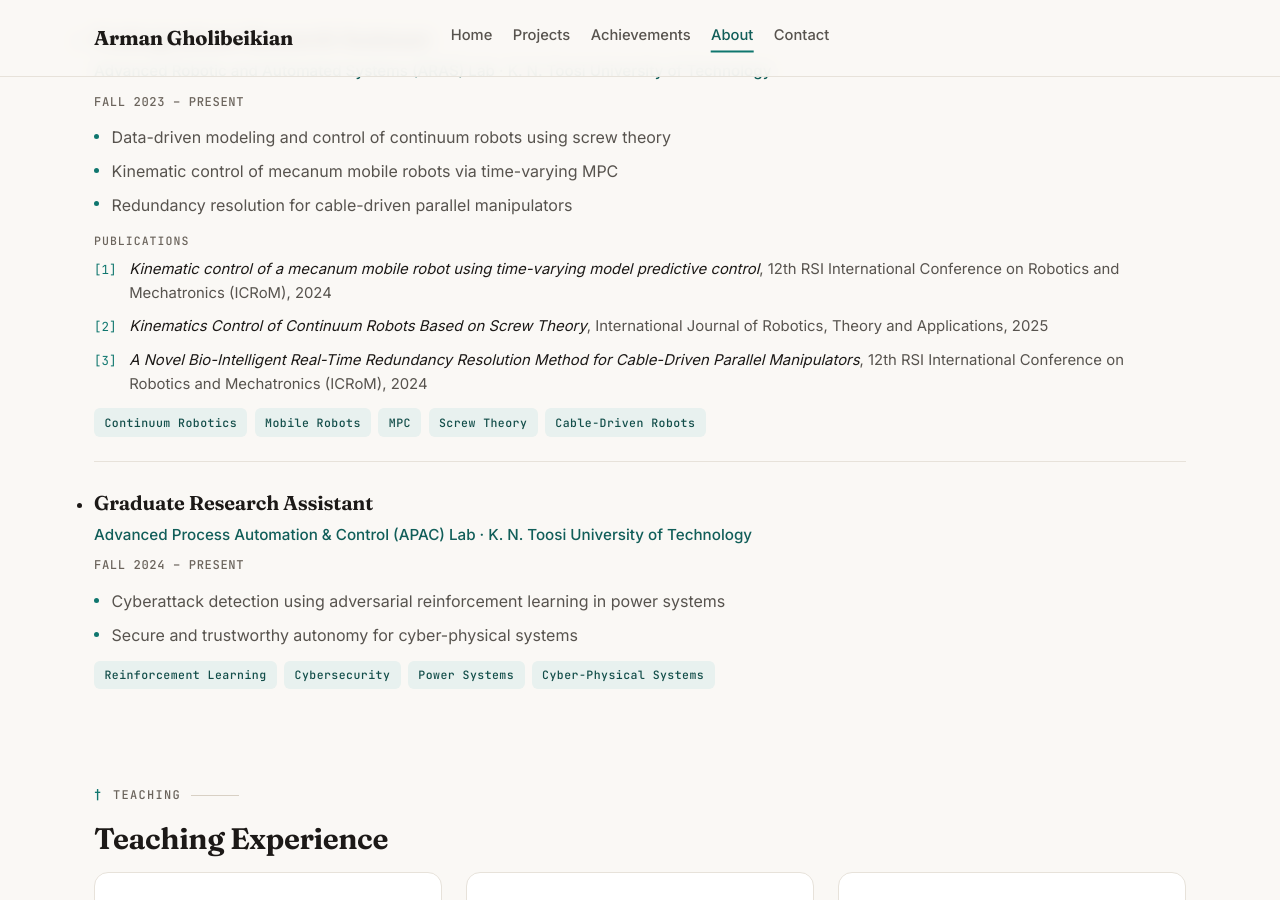
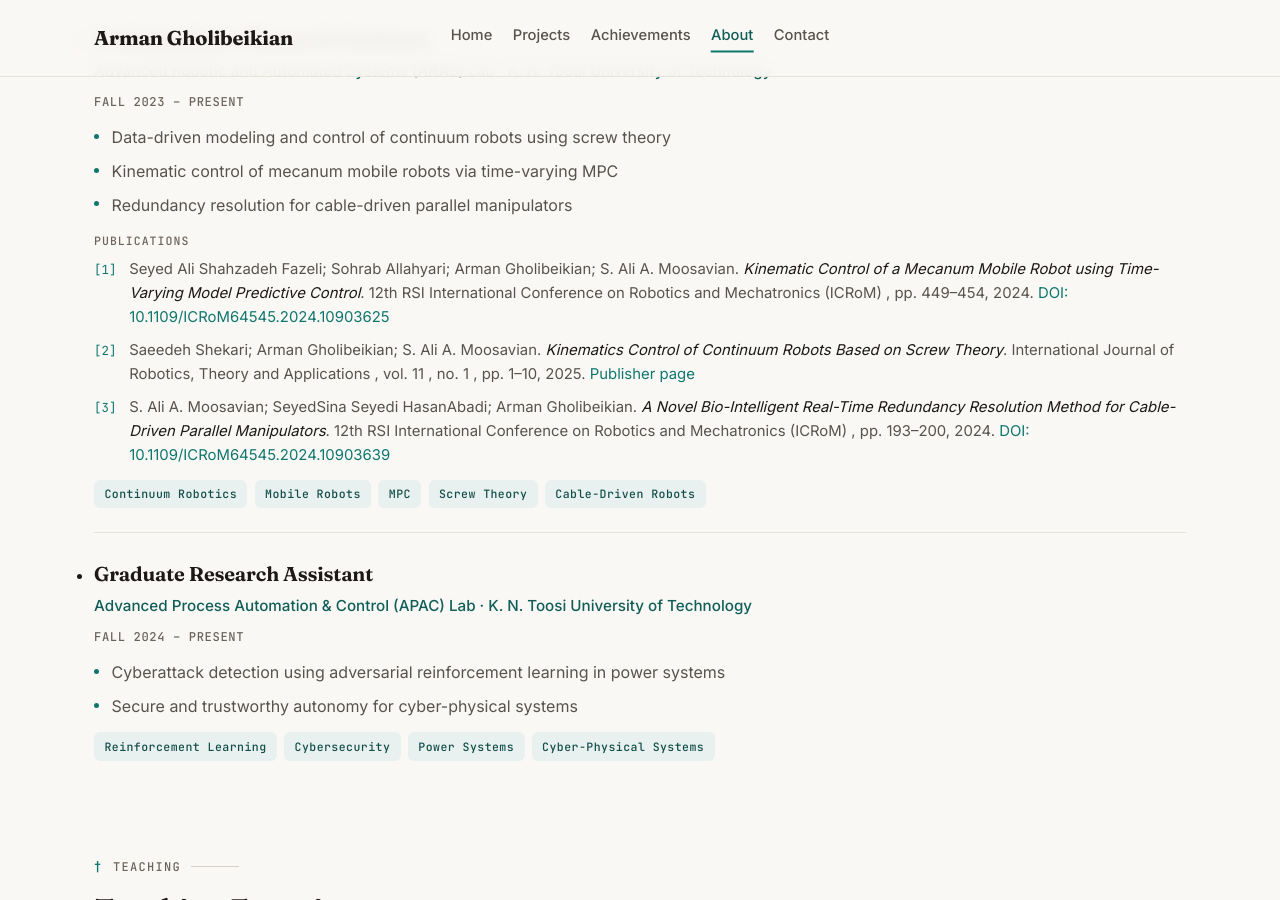
Before and after one commit to Armangb1/Armangb1.github.io, a Jekyll site: the page built from about.md, in a window 1280 px wide and 900 px high, scrolled down 904 px. Built offline with Jekyll 4.4.1, drawn with Linux system fonts in a browser that asks for light colours.

Commit message:
Add complete publication citations

```diff
--- a/_data/profile.yml
+++ b/_data/profile.yml
@@ -36,15 +36,36 @@ experience:
       - Kinematic control of mecanum mobile robots via time-varying MPC
       - Redundancy resolution for cable-driven parallel manipulators
     publications:
-      - title: "Kinematic control of a mecanum mobile robot using time-varying model predictive control"
+      - title: "Kinematic Control of a Mecanum Mobile Robot using Time-Varying Model Predictive Control"
+        authors:
+          - "Seyed Ali Shahzadeh Fazeli"
+          - "Sohrab Allahyari"
+          - "Arman Gholibeikian"
+          - "S. Ali A. Moosavian"
         venue: "12th RSI International Conference on Robotics and Mechatronics (ICRoM)"
         year: 2024
+        pages: "449–454"
+        doi: "10.1109/ICRoM64545.2024.10903625"
       - title: "Kinematics Control of Continuum Robots Based on Screw Theory"
+        authors:
+          - "Saeedeh Shekari"
+          - "Arman Gholibeikian"
+          - "S. Ali A. Moosavian"
         venue: "International Journal of Robotics, Theory and Applications"
         year: 2025
+        volume: 11
+        issue: 1
+        pages: "1–10"
+        publisher_url: "https://ijr.kntu.ac.ir/article_212357.html"
       - title: "A Novel Bio-Intelligent Real-Time Redundancy Resolution Method for Cable-Driven Parallel Manipulators"
+        authors:
+          - "S. Ali A. Moosavian"
+          - "SeyedSina Seyedi HasanAbadi"
+          - "Arman Gholibeikian"
         venue: "12th RSI International Conference on Robotics and Mechatronics (ICRoM)"
         year: 2024
+        pages: "193–200"
+        doi: "10.1109/ICRoM64545.2024.10903639"
     tags: [Continuum Robotics, Mobile Robots, MPC, Screw Theory, Cable-Driven Robots]
   - role: Graduate Research Assistant
     lab: Advanced Process Automation & Control (APAC) Lab
--- a/about.md
+++ b/about.md
@@ -57,7 +57,18 @@ title: About
         <p class="pub-block-title">Publications</p>
         <ul class="pub-list">
           {% for pub in exp.publications %}
-          <li><em>{{ pub.title }}</em>, {{ pub.venue }}, {{ pub.year }}</li>
+          <li>
+            {% if pub.authors %}{{ pub.authors | join: '; ' }}. {% endif %}
+            <em>{{ pub.title }}</em>. {{ pub.venue }}
+            {% if pub.volume %}, vol. {{ pub.volume }}{% endif %}
+            {% if pub.issue %}, no. {{ pub.issue }}{% endif %}
+            {% if pub.pages %}, pp. {{ pub.pages }}{% endif %}, {{ pub.year }}.
+            {% if pub.doi %}
+            <a href="https://doi.org/{{ pub.doi }}" target="_blank" rel="noopener">DOI: {{ pub.doi }}</a>
+            {% elsif pub.publisher_url %}
+            <a href="{{ pub.publisher_url }}" target="_blank" rel="noopener">Publisher page</a>
+            {% endif %}
+          </li>
           {% endfor %}
         </ul>
       </div>
```
Also changed, not shown: _layouts/home.html (+14 -1 lines).
